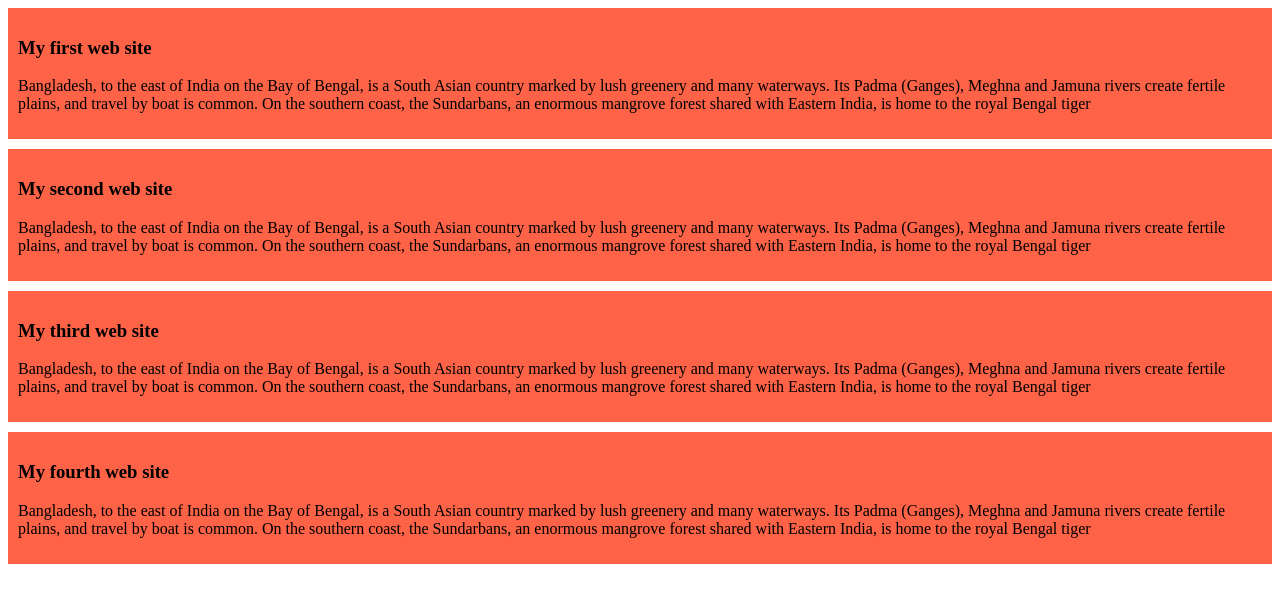
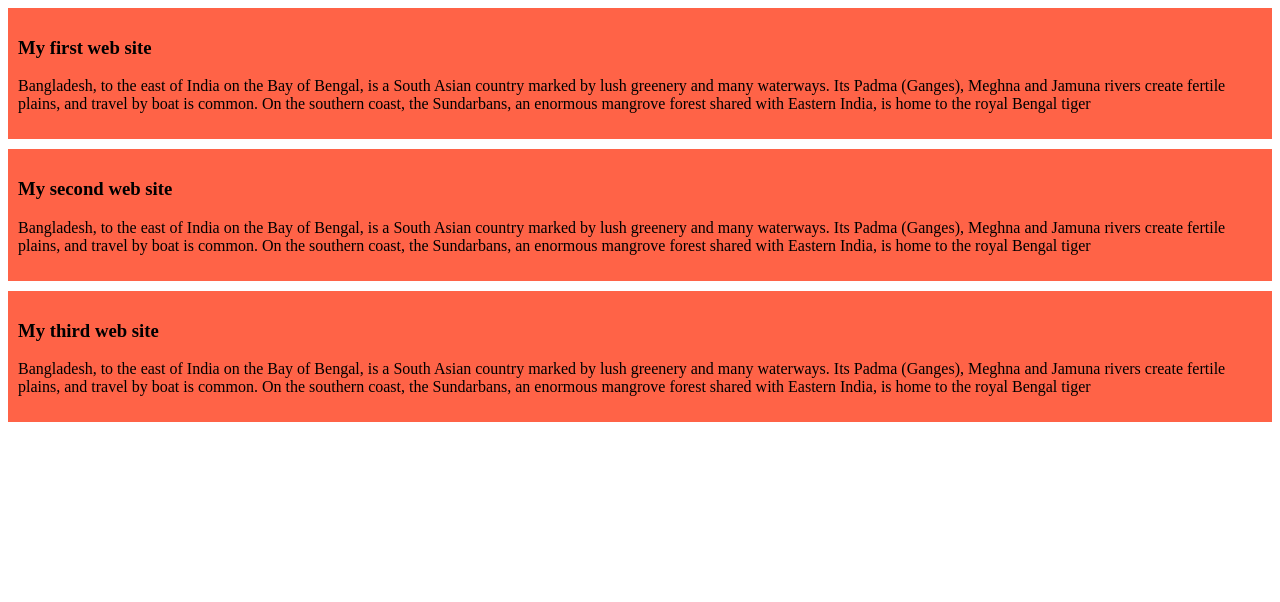
Before and after one commit to maruf1997bd/my-simple-website-2, a plain HTML site: page index.html in a window 1280 px wide. Drawn offline with Linux system fonts and the light colour scheme.

```diff
--- a/index.html
+++ b/index.html
@@ -19,9 +19,6 @@
         <h3>My third web site</h3>
         <p>Bangladesh, to the east of India on the Bay of Bengal, is a South Asian country marked by lush greenery and many waterways. Its Padma (Ganges), Meghna and Jamuna rivers create fertile plains, and travel by boat is common. On the southern coast, the Sundarbans, an enormous mangrove forest shared with Eastern India, is home to the royal Bengal tiger</p>
     </div>
-    <div>
-        <h3>My fourth web site</h3>
-        <p>Bangladesh, to the east of India on the Bay of Bengal, is a South Asian country marked by lush greenery and many waterways. Its Padma (Ganges), Meghna and Jamuna rivers create fertile plains, and travel by boat is common. On the southern coast, the Sundarbans, an enormous mangrove forest shared with Eastern India, is home to the royal Bengal tiger</p>
-    </div>
+
 </body>
 </html>
```
